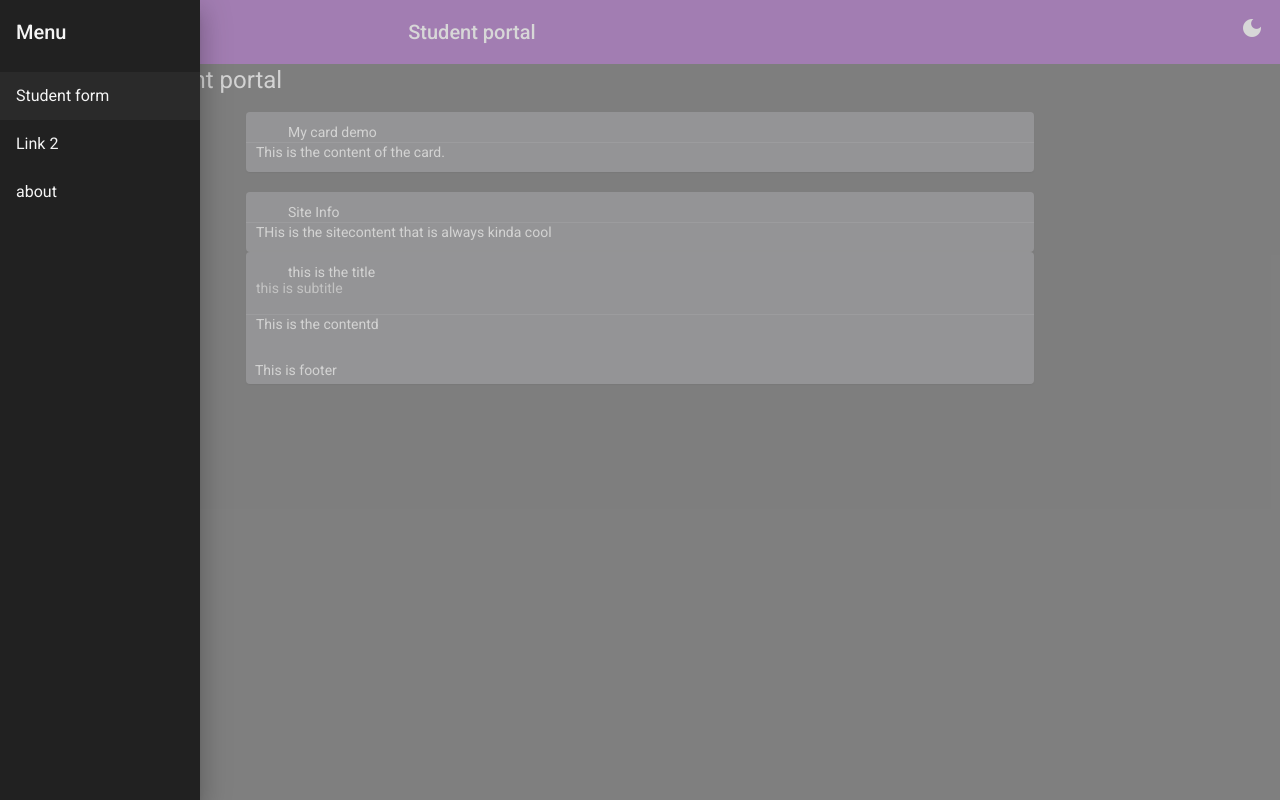
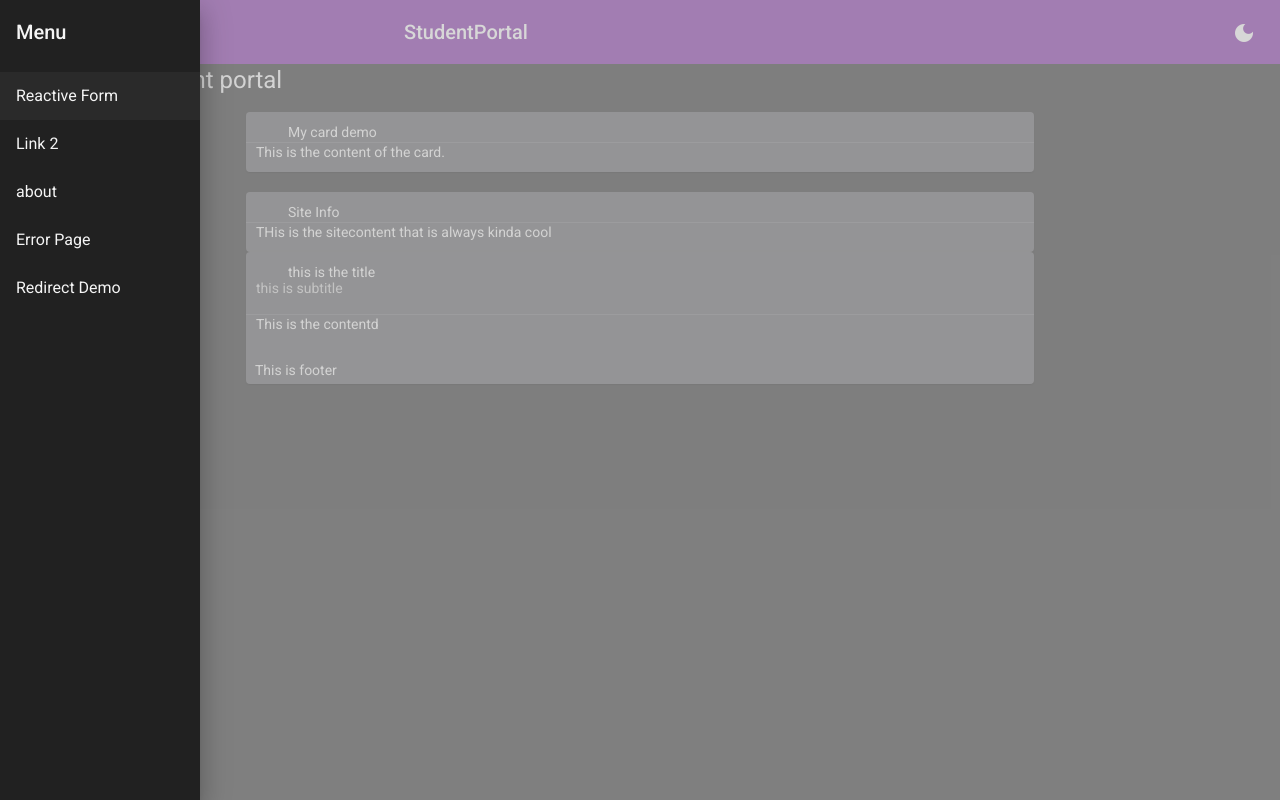
Before and after one commit to deepaksy/angular, an Angular app: page / in a window 1280 px wide. Both pictures are taken after a click on the button "menu". Built offline with nearby package versions, Linux system fonts and the light colour scheme.

Commit message:
Update sidenav list item in app.component.html

```diff
--- a/src/app/app.component.html
+++ b/src/app/app.component.html
@@ -5,9 +5,11 @@
         [opened]="false">
       <mat-toolbar>Menu</mat-toolbar>
       <mat-nav-list>
-        <a mat-list-item  [routerLink]="'StudentForm'" (click)="drawer.close()">Student form</a>
+        <a mat-list-item  [routerLink]="'reactive-forms'" (click)="drawer.close()">Reactive Form</a>
         <a mat-list-item href="#">Link 2</a>
         <a mat-list-item [routerLink]="'about'" (click)="drawer.close()">about</a>
+        <a mat-list-item [routerLink]="'error'" (click)="drawer.close()">Error Page</a>
+        <a mat-list-item [routerLink]="'redirect'" (click)="drawer.close()">Redirect Demo</a>
       </mat-nav-list>
     </mat-sidenav>
     <mat-sidenav-content>
@@ -16,13 +18,13 @@
           <mat-icon>menu</mat-icon>
         </button>
 
-        <a class="links" [routerLink]="''"><span>Student portal</span></a>
+        <a class="links" [routerLink]="''"><span>{{siteTitle}}</span></a>
         <span class="example-spacer"></span>
-        <span (click)="themeToggle()">
-          <mat-icon *ngIf="currentTheme==''">dark_mode</mat-icon>
+
+          <button mat-icon-button (click)="themeToggle()"><mat-icon *ngIf="currentTheme==''">dark_mode</mat-icon>
             <mat-icon *ngIf="currentTheme=='light'">dark_mode</mat-icon>
-            <mat-icon *ngIf="currentTheme=='dark'">light_mode</mat-icon>
-        </span>
+            <mat-icon *ngIf="currentTheme=='dark'">light_mode</mat-icon></button>
+
       </mat-toolbar>
       <!-- Add Content Here -->
       <router-outlet></router-outlet>
```
